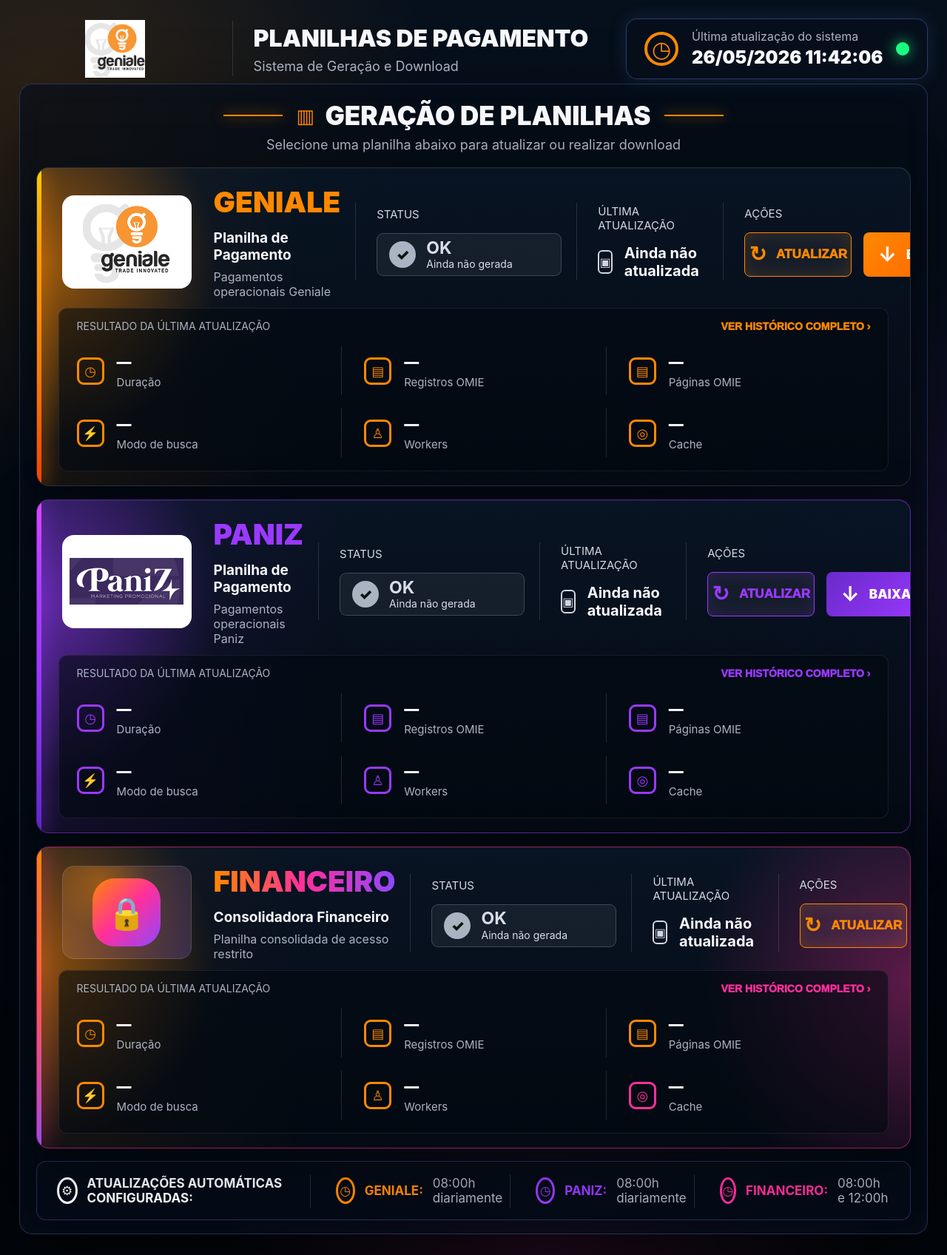
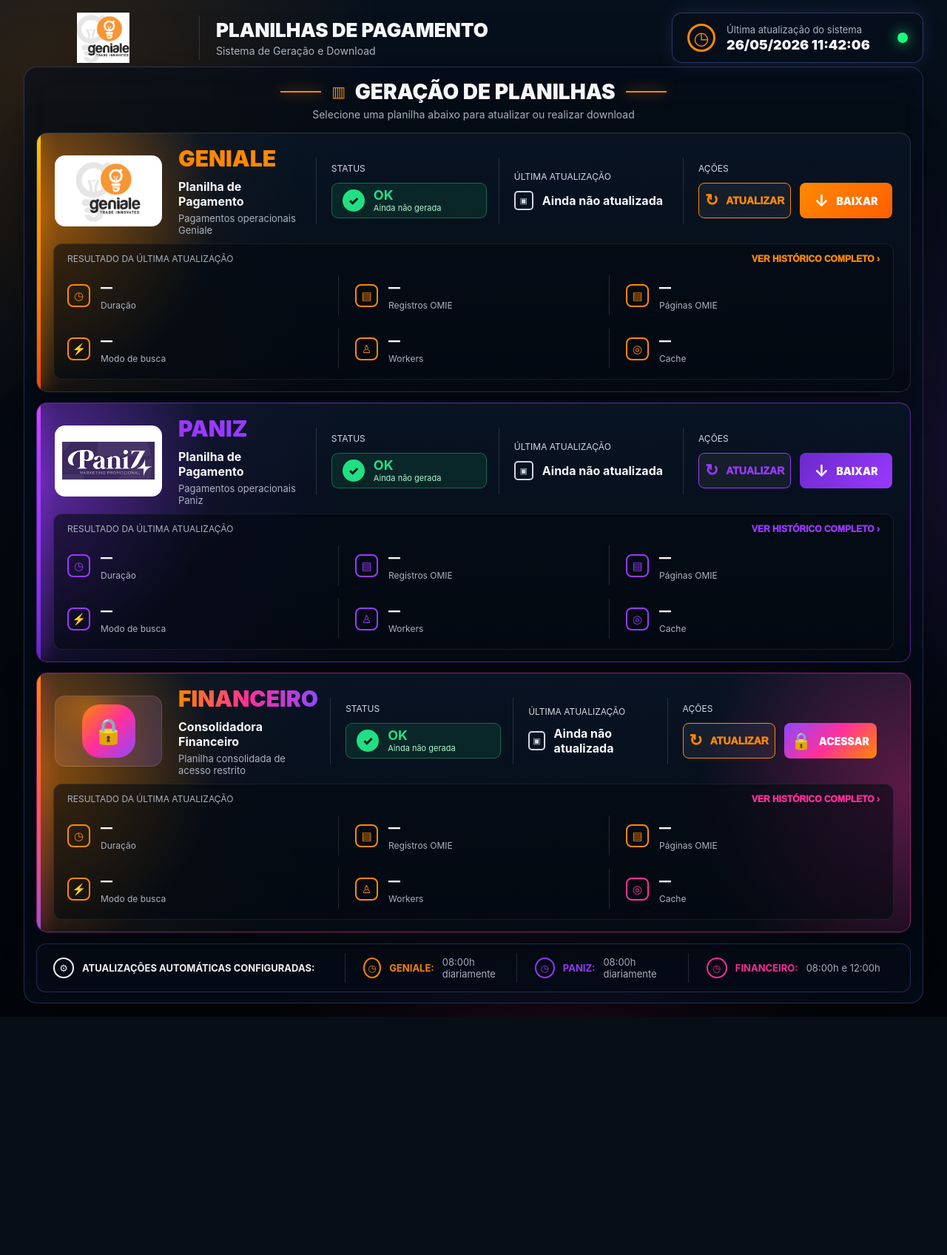
Before and after one commit to vladmazutti/portal-geniale, a Flask app: page / in a window 1280 px wide. Shown: the whole page at 74% size. After the commit the page ends 1374 px from the top, so only its background shows below. Run offline with Flask 3, Linux system fonts and the light colour scheme.

Commit message:
compacta layout geral + adiciona tela premium de senha
- reduz tamanho geral da interface
- reduz altura dos cards
- reduz logos e títulos
- reduz botões e métricas
- melhora aproveitamento da tela
- mantém visual premium aprovado
- adiciona tela financeira premium
- corrige campos invisíveis da senha
- mantém identidade Geniale/Paniz/Financeiro

```diff
--- a/static/style.css
+++ b/static/style.css
@@ -38,13 +37,13 @@
 }
 
 .page {
-    width: min(96vw, 1840px);
+    width: min(95vw, 1720px);
     margin: 0 auto;
-    padding: 18px 0 28px;
+    padding: 12px 0 18px;
 }
 
 .header {
-    height: 95px;
+    height: 78px;
     display: flex;
     justify-content: space-between;
     align-items: center;
@@ -53,82 +52,82 @@
 .brand {
     display: flex;
     align-items: center;
-    gap: 28px;
+    gap: 22px;
 }
 
 .brand-logo {
-    width: 260px;
-    max-height: 78px;
+    width: 215px;
+    max-height: 68px;
     object-fit: contain;
 }
 
 .brand-divider {
     width: 1px;
-    height: 75px;
+    height: 60px;
     background: var(--line);
 }
 
 .brand h1 {
-    font-size: 32px;
+    font-size: 26px;
     font-weight: 950;
 }
 
 .brand p {
-    margin-top: 8px;
+    margin-top: 4px;
     color: var(--muted);
-    font-size: 18px;
+    font-size: 14px;
 }
 
 .system-clock {
-    height: 82px;
-    min-width: 400px;
+    height: 68px;
+    min-width: 340px;
     display: flex;
     align-items: center;
-    gap: 18px;
-    padding: 0 24px;
-    border-radius: 15px;
+    gap: 15px;
+    padding: 0 20px;
+    border-radius: 14px;
     border: 1px solid rgba(120, 150, 255, 0.32);
     background: rgba(7, 15, 28, 0.78);
     box-shadow: 0 0 24px rgba(120, 150, 255, 0.14);
 }
 
 .clock-icon {
-    width: 46px;
-    height: 46px;
+    width: 38px;
+    height: 38px;
     border-radius: 50%;
-    border: 4px solid var(--geniale);
+    border: 3px solid var(--geniale);
     color: var(--geniale);
     display: flex;
     align-items: center;
     justify-content: center;
-    font-size: 30px;
+    font-size: 24px;
 }
 
 .system-clock span {
     display: block;
     color: var(--muted);
-    font-size: 16px;
-    margin-bottom: 4px;
+    font-size: 13px;
+    margin-bottom: 2px;
 }
 
 .system-clock strong {
-    font-size: 24px;
+    font-size: 18px;
     font-weight: 950;
 }
 
 .online-dot {
     margin-left: auto;
-    width: 18px;
-    height: 18px;
+    width: 14px;
+    height: 14px;
     background: #18ff82;
     border-radius: 50%;
-    box-shadow: 0 0 20px rgba(24, 255, 130, 0.85);
+    box-shadow: 0 0 18px rgba(24, 255, 130, 0.85);
 }
 
 .dashboard {
     border: 1px solid rgba(120, 150, 255, 0.26);
     border-radius: 18px;
-    padding: 21px 22px 18px;
+    padding: 16px 16px 14px;
     background: rgba(5, 12, 22, 0.70);
     box-shadow:
         0 24px 90px rgba(0, 0, 0, 0.42),
@@ -137,55 +136,55 @@
 
 .dashboard-title {
     text-align: center;
-    padding-bottom: 20px;
+    padding-bottom: 16px;
 }
 
 .title-line {
     display: inline-block;
-    width: 80px;
+    width: 55px;
     height: 2px;
     background: var(--geniale);
     vertical-align: middle;
-    margin: 0 14px;
+    margin: 0 10px;
     box-shadow: 0 0 18px rgba(255, 136, 0, 0.9);
 }
 
 .title-icon {
     display: inline-block;
     color: var(--geniale);
-    font-size: 26px;
-    margin-right: 10px;
+    font-size: 20px;
+    margin-right: 8px;
     vertical-align: middle;
 }
 
 .dashboard-title h2 {
     display: inline-block;
-    font-size: 35px;
+    font-size: 28px;
     font-weight: 950;
     vertical-align: middle;
 }
 
 .dashboard-title p {
     color: var(--muted);
-    font-size: 18px;
-    margin-top: 8px;
+    font-size: 14px;
+    margin-top: 5px;
 }
 
 .cards {
     display: flex;
     flex-direction: column;
-    gap: 18px;
+    gap: 14px;
 }
 
 .card {
     position: relative;
     overflow: hidden;
-    border-radius: 17px;
+    border-radius: 15px;
     border: 1px solid var(--line);
     background:
         linear-gradient(180deg, rgba(9, 21, 37, 0.92), rgba(5, 11, 20, 0.92));
     box-shadow:
-        0 18px 70px rgba(0, 0, 0, 0.34),
+        0 14px 55px rgba(0, 0, 0, 0.30),
         inset 0 1px 0 rgba(255, 255, 255, 0.04);
 }
 
@@ -193,8 +192,8 @@
     content: "";
     position: absolute;
     inset: -1px auto -1px -1px;
-    width: 7px;
-    border-radius: 17px 0 0 17px;
+    width: 6px;
+    border-radius: 15px 0 0 15px;
 }
 
 .card::after {
@@ -206,7 +205,7 @@
 
 .card.geniale::before {
     background: linear-gradient(180deg, #fff000, var(--geniale), #ff3d00);
-    box-shadow: 0 0 28px rgba(255, 136, 0, 1);
+    box-shadow: 0 0 24px rgba(255, 136, 0, 1);
 }
 
 .card.geniale::after {
@@ -221,7 +220,7 @@
 
 .card.paniz::before {
     background: linear-gradient(180deg, #ff4cff, var(--paniz), #5925c7);
-    box-shadow: 0 0 30px rgba(154, 57, 255, 1);
+    box-shadow: 0 0 26px rgba(154, 57, 255, 1);
 }
 
 .card.paniz::after {
@@ -236,7 +235,7 @@
 
 .card.financeiro::before {
     background: linear-gradient(180deg, var(--geniale), var(--financeiro), var(--financeiro-3));
-    box-shadow: 0 0 30px rgba(255, 47, 156, 0.95);
+    box-shadow: 0 0 26px rgba(255, 47, 156, 0.95);
 }
 
 .card.financeiro::after {
@@ -252,32 +251,32 @@
 
 @keyframes pulseCard {
     0% { filter: brightness(1); }
-    50% { filter: brightness(1.18); }
+    50% { filter: brightness(1.15); }
     100% { filter: brightness(1); }
 }
 
 .card-top {
     position: relative;
     z-index: 2;
-    min-height: 160px;
-    padding: 22px 34px 12px;
+    min-height: 126px;
+    padding: 16px 24px 10px;
     display: grid;
     grid-template-columns: 1.42fr 0.75fr 0.95fr 1fr;
-    gap: 30px;
+    gap: 22px;
     align-items: center;
 }
 
 .identity {
     display: flex;
     align-items: center;
-    gap: 30px;
+    gap: 22px;
 }
 
 .logo-box {
-    width: 200px;
-    height: 126px;
-    flex: 0 0 200px;
-    border-radius: 16px;
+    width: 160px;
+    height: 96px;
+    flex: 0 0 160px;
+    border-radius: 14px;
     background: #ffffff;
     overflow: hidden;
     display: flex;
@@ -286,8 +285,8 @@
 }
 
 .logo-box img {
-    width: 88%;
-    max-height: 90%;
+    width: 86%;
+    max-height: 88%;
     object-fit: contain;
 }
 
@@ -300,20 +299,20 @@
 }
 
 .financeiro-icon {
-    width: 92px;
-    height: 92px;
-    border-radius: 30px;
+    width: 72px;
+    height: 72px;
+    border-radius: 24px;
     background: linear-gradient(135deg, var(--geniale), var(--financeiro), var(--financeiro-3));
     display: flex;
     align-items: center;
     justify-content: center;
-    font-size: 42px;
+    font-size: 34px;
 }
 
 .identity-text h3 {
-    font-size: 39px;
+    font-size: 30px;
     font-weight: 950;
-    margin-bottom: 14px;
+    margin-bottom: 10px;
 }
 
 .geniale .identity-text h3 {
@@ -332,19 +331,19 @@
 
 .identity-text strong {
     display: block;
-    font-size: 19px;
-    margin-bottom: 8px;
+    font-size: 16px;
+    margin-bottom: 5px;
 }
 
 .identity-text p {
     color: var(--muted);
-    font-size: 16px;
+    font-size: 13px;
 }
 
 .info-column {
-    min-height: 105px;
+    min-height: 90px;
     border-left: 1px solid var(--line);
-    padding-left: 28px;
+    padding-left: 20px;
     display: flex;
     flex-direction: column;
     justify-content: center;
@@ -352,26 +351,26 @@
 
 .info-column > span {
     color: #d4d9e2;
-    font-size: 15px;
-    margin-bottom: 16px;
+    font-size: 12px;
+    margin-bottom: 12px;
 }
 
 .status-box {
-    height: 58px;
+    height: 48px;
     width: fit-content;
-    min-width: 250px;
+    min-width: 210px;
     border-radius: 9px;
-    padding: 0 16px;
+    padding: 0 14px;
     background: rgba(32, 224, 131, 0.10);
     border: 1px solid rgba(32, 224, 131, 0.38);
     display: flex;
     align-items: center;
-    gap: 14px;
+    gap: 12px;
 }
 
 .check {
-    width: 36px;
-    height: 36px;
+    width: 30px;
+    height: 30px;
     border-radius: 50%;
     background: var(--green);
     color: #05150d;
@@ -379,94 +378,53 @@
     align-items: center;
     justify-content: center;
     font-weight: 950;
-    font-size: 20px;
+    font-size: 16px;
 }
 
 .status-box strong {
     display: block;
     color: var(--green);
-    font-size: 23px;
+    font-size: 18px;
     line-height: 1.1;
 }
 
 .status-box small {
     display: block;
     color: #aaf8ce;
-    font-size: 14px;
-}
-
-.status-box.atualizando {
-    background: rgba(255, 204, 102, 0.10);
-    border-color: rgba(255, 204, 102, 0.35);
-}
-
-.status-box.atualizando strong,
-.status-box.atualizando small {
-    color: #ffe08a;
-}
-
-.status-box.atualizando .check {
-    background: #ffe08a;
-}
-
-.status-box.erro {
-    background: rgba(255, 85, 85, 0.10);
-    border-color: rgba(255, 85, 85, 0.35);
-}
-
-.status-box.erro strong,
-.status-box.erro small {
-    color: #ff8d8d;
-}
-
-.status-box.erro .check {
-    background: #ff6b6b;
-}
-
-.status-box.pendente {
-    background: rgba(255,255,255,0.06);
-    border-color: rgba(255,255,255,0.18);
-}
-
-.status-box.pendente strong,
-.status-box.pendente small {
-    color: #d8dde7;
-}
-
-.status-box.pendente .check {
-    background: #aab3c2;
+    font-size: 11px;
 }
 
 .date-info {
     display: flex;
     align-items: center;
-    gap: 16px;
+    gap: 12px;
 }
 
 .date-icon {
-    width: 32px;
-    height: 32px;
+    width: 26px;
+    height: 26px;
     border: 2px solid #d0d7e2;
     color: #d0d7e2;
     display: flex;
     align-items: center;
     justify-content: center;
-    border-radius: 6px;
+    border-radius: 5px;
+    font-size: 11px;
 }
 
 .date-info strong {
-    font-size: 20px;
+    font-size: 16px;
     font-weight: 700;
 }
 
 .actions {
     display: flex;
-    gap: 16px;
+    gap: 12px;
 }
 
 .btn {
-    min-width: 175px;
-    height: 60px;
+    min-width: 145px;
+    height: 48px;
     border-radius: 8px;
     text-decoration: none;
     border: 0;
@@ -474,22 +432,22 @@
     cursor: pointer;
     color: #fff;
     display: flex;
-    gap: 13px;
+    gap: 10px;
     align-items: center;
     justify-content: center;
-    font-size: 17px;
+    font-size: 14px;
     font-weight: 950;
     transition: 0.18s ease;
 }
 
 .btn b {
-    font-size: 28px;
+    font-size: 22px;
     line-height: 1;
 }
 
 .btn:hover {
     transform: translateY(-2px);
-    filter: brightness(1.15);
+    filter: brightness(1.12);
 }
 
 .btn:disabled {
@@ -505,7 +463,6 @@
 
 .geniale .btn-update {
     color: var(--geniale);
-    box-shadow: inset 0 0 24px rgba(255, 136, 0, 0.17);
 }
 
 .geniale .btn-download {
@@ -514,7 +471,6 @@
 
 .paniz .btn-update {
     color: var(--paniz);
-    box-shadow: inset 0 0 24px rgba(154, 57, 255, 0.17);
 }
 
 .paniz .btn-download {
@@ -523,7 +479,6 @@
 
 .financeiro .btn-update {
     color: var(--geniale);
-    box-shadow: inset 0 0 24px rgba(255, 136, 0, 0.16);
 }
 
 .financeiro .btn-download {
@@ -533,8 +488,8 @@
 .metrics-box {
     position: relative;
     z-index: 2;
-    margin: 0 29px 19px;
-    padding: 15px 24px 18px;
+    margin: 0 22px 16px;
+    padding: 12px 18px 14px;
     border: 1px solid var(--line-soft);
     border-radius: 12px;
     background: rgba(2, 9, 17, 0.57);
@@ -544,19 +499,19 @@
     display: flex;
     align-items: center;
     justify-content: space-between;
-    margin-bottom: 19px;
+    margin-bottom: 15px;
 }
 
 .metrics-header span {
     color: var(--muted);
-    font-size: 14px;
+    font-size: 12px;
 }
 
 .metrics-header button {
     background: none;
     border: 0;
     cursor: pointer;
-    font-size: 14px;
+    font-size: 12px;
     font-weight: 950;
 }
 
@@ -578,11 +533,11 @@
 }
 
 .metric {
-    min-height: 66px;
+    min-height: 54px;
     display: flex;
     align-items: center;
-    gap: 17px;
-    padding: 0 30px;
+    gap: 14px;
+    padding: 0 22px;
     border-left: 1px solid var(--line);
 }
 
@@ -592,15 +547,15 @@
 }
 
 .metric i {
-    width: 37px;
-    height: 37px;
-    border: 3px solid currentColor;
-    border-radius: 9px;
+    width: 31px;
+    height: 31px;
+    border: 2px solid currentColor;
+    border-radius: 8px;
     display: flex;
     align-items: center;
     justify-content: center;
     font-style: normal;
-    font-size: 18px;
+    font-size: 15px;
 }
 
 .geniale .metric {
@@ -626,29 +581,29 @@
 .metric strong {
     display: block;
     color: var(--text);
-    font-size: 20px;
+    font-size: 16px;
     font-weight: 950;
-    margin-bottom: 5px;
+    margin-bottom: 3px;
 }
 
 .metric span {
     color: var(--muted);
-    font-size: 15px;
+    font-size: 12px;
 }
 
 .raw-log {
     display: none;
-    margin-top: 18px;
+    margin-top: 16px;
     max-height: 260px;
     overflow: auto;
     white-space: pre-wrap;
-    padding: 16px;
+    padding: 14px;
     border-radius: 10px;
     background: rgba(0,0,0,0.42);
     border: 1px solid var(--line);
     color: #dce2ee;
-    font-size: 12px;
-    line-height: 1.55;
+    font-size: 11px;
+    line-height: 1.5;
 }
 
 .raw-log.visible {
@@ -656,26 +611,26 @@
 }
 
 .schedule-bar {
-    margin-top: 17px;
-    min-height: 80px;
+    margin-top: 15px;
+    min-height: 66px;
     border: 1px solid rgba(120, 150, 255, 0.26);
     border-radius: 13px;
     background: rgba(5, 13, 24, 0.82);
     display: grid;
     grid-template-columns: 1.7fr 1fr 1fr 1.2fr;
     align-items: center;
-    padding: 0 27px;
+    padding: 0 22px;
 }
 
 .schedule-title,
 .schedule-item {
-    height: 45px;
+    height: 40px;
     display: flex;
     align-items: center;
-    gap: 13px;
+    gap: 11px;
     border-left: 1px solid var(--line);
-    padding-left: 34px;
-    font-size: 17px;
+    padding-left: 24px;
+    font-size: 13px;
     color: var(--muted);
 }
 
@@ -687,9 +642,9 @@
 
 .schedule-title span,
 .schedule-item span {
-    width: 36px;
-    height: 36px;
-    border: 3px solid currentColor;
+    width: 28px;
+    height: 28px;
+    border: 2px solid currentColor;
     border-radius: 50%;
     display: flex;
     align-items: center;
@@ -711,20 +666,186 @@
     color: var(--financeiro);
 }
 
+/* LOGIN FINANCEIRO */
+
+.login-page {
+    min-height: 100vh;
+    display: flex;
+    align-items: center;
+    justify-content: center;
+    padding: 30px;
+}
+
+.login-card {
+    position: relative;
+    overflow: hidden;
+    width: 100%;
+    max-width: 520px;
+    border-radius: 22px;
+    border: 1px solid rgba(255,255,255,0.10);
+    background:
+        linear-gradient(180deg, rgba(9, 21, 37, 0.96), rgba(5, 11, 20, 0.96));
+    box-shadow:
+        0 24px 80px rgba(0,0,0,0.45),
+        inset 0 1px 0 rgba(255,255,255,0.05);
+    padding: 38px;
+}
+
+.login-card::before {
+    content: "";
+    position: absolute;
+    inset: -1px auto -1px -1px;
+    width: 7px;
+    border-radius: 22px 0 0 22px;
+    background:
+        linear-gradient(
+            180deg,
+            var(--geniale),
+            var(--financeiro),
+            var(--financeiro-3)
+        );
+}
+
+.login-glow {
+    position: absolute;
+    inset: 0;
+    pointer-events: none;
+    background:
+        radial-gradient(circle at 0% 25%, rgba(255,136,0,0.25), transparent 26%),
+        radial-gradient(circle at 100% 100%, rgba(154,57,255,0.20), transparent 30%);
+}
+
+.login-header {
+    position: relative;
+    z-index: 2;
+    display: flex;
+    align-items: center;
+    gap: 22px;
+    margin-bottom: 30px;
+}
+
+.login-logo {
+    width: 84px;
+    height: 84px;
+    border-radius: 26px;
+    background:
+        linear-gradient(
+            135deg,
+            var(--geniale),
+            var(--financeiro),
+            var(--financeiro-3)
+        );
+    display: flex;
+    align-items: center;
+    justify-content: center;
+    font-size: 38px;
+}
+
+.login-header h1 {
+    font-size: 30px;
+    font-weight: 950;
+    margin-bottom: 6px;
+    background:
+        linear-gradient(
+            90deg,
+            var(--financeiro-2),
+            var(--financeiro),
+            var(--financeiro-3)
+        );
+    -webkit-background-clip: text;
+    color: transparent;
+}
+
+.login-header p {
+    color: var(--muted);
+    font-size: 15px;
+}
+
+.login-form {
+    position: relative;
+    z-index: 2;
+}
+
+.login-form label {
+    display: block;
+    margin-bottom: 10px;
+    color: #d9deea;
+    font-size: 15px;
+    font-weight: 700;
+}
+
+.login-form input {
+    width: 100%;
+    height: 58px;
+    border-radius: 12px;
+    border: 1px solid rgba(255,255,255,0.12);
+    background: rgba(255,255,255,0.05);
+    color: #ffffff;
+    padding: 0 18px;
+    font-size: 16px;
+    outline: none;
+}
+
+.login-form input:focus {
+    border-color: rgba(255,136,0,0.75);
+    box-shadow: 0 0 0 4px rgba(255,136,0,0.12);
+}
+
+.login-button {
+    width: 100%;
+    height: 56px;
+    margin-top: 22px;
+    border: 0;
+    border-radius: 12px;
+    cursor: pointer;
+    color: #fff;
+    font-size: 15px;
+    font-weight: 900;
+    background:
+        linear-gradient(
+            135deg,
+            var(--financeiro-3),
+            var(--financeiro),
+            var(--geniale)
+        );
+}
+
+.login-error {
+    position: relative;
+    z-index: 2;
+    margin-bottom: 20px;
+    padding: 14px 16px;
+    border-radius: 12px;
+    background: rgba(255,80,80,0.12);
+    border: 1px solid rgba(255,80,80,0.25);
+    color: #ff9f9f;
+    font-size: 14px;
+}
+
+.login-back {
+    position: relative;
+    z-index: 2;
+    display: inline-block;
+    margin-top: 24px;
+    color: var(--muted);
+    text-decoration: none;
+    font-size: 14px;
+}
+
 @media (max-width: 1500px) {
 
     .card-top {
         grid-template-columns: 1.3fr 0.75fr 0.9fr 1fr;
-        gap: 20px;
+        gap: 16px;
     }
 
     .logo-box {
-        width: 175px;
-        flex-basis: 175px;
+        width: 145px;
+        flex-basis: 145px;
     }
 
     .btn {
-        min-width: 145px;
+        min-width: 125px;
     }
 
     .metrics {
```
Also changed, not shown: other parts of static/style.css (+0 -71 lines), templates/acesso.html (+48 -45 lines).
